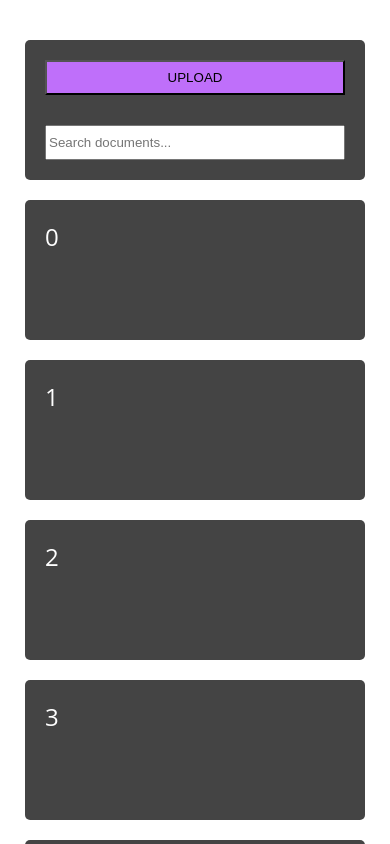
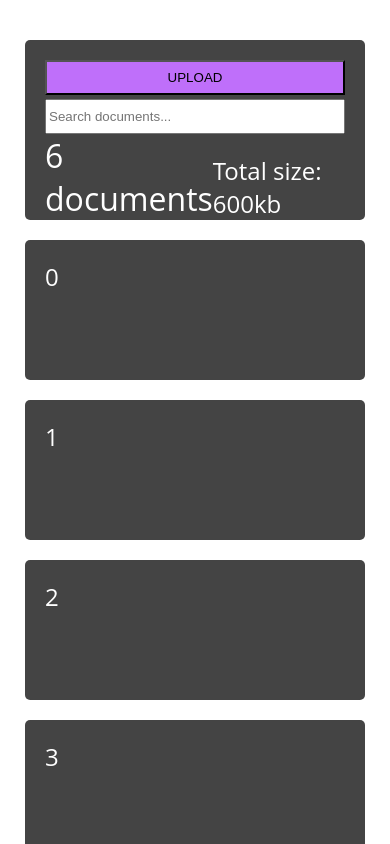
Before and after one commit to hypercodex/photo-upload-app, a Next.js app in the folder app/: page / in a window 390 px wide. Shown: the top 844 px of the page. Built offline with nearby package versions, Linux system fonts and the light colour scheme.

Commit message:
add stats component, improve header responsiveness

```diff
--- a/app/src/components/Header.module.scss
+++ b/app/src/components/Header.module.scss
@@ -2,6 +2,13 @@
 
 .header {
   @extend %sandwichContent;
+  display: flex;
+  flex-direction: column;
+  justify-content: space-between;
+  padding-bottom: 0px !important;
+}
+
+.wrapper {
   display: flex;
   justify-content: space-between;
   @media (max-width: base.$mobileBreak) {
--- a/app/src/components/Header.tsx
+++ b/app/src/components/Header.tsx
@@ -2,16 +2,20 @@ import React from 'react'
 
 import Search from './Search'
 import Button from './Button'
+import Stats from './Stats'
 
 import style from './Header.module.scss'
 
 const Header: React.FC = () => {
   return (
     <header className={ style.header }>
-      <Search />
-      <Button extraClass={style.buttonClass}>
-        Upload
-      </Button>
+      <div className={style.wrapper} >
+        <Search />
+        <Button extraClass={style.buttonClass}>
+          Upload
+        </Button>
+      </div>
+      <Stats docCount={6} aggDocSize={'600kb'} />
     </header>
   )
 }
--- /dev/null
+++ b/app/src/components/Stats.module.scss
@@ -0,0 +1,25 @@
+@use '../styles/base';
+
+.wrapper {
+  display: flex;
+  justify-content: space-between;
+  align-items: flex-end;
+}
+
+
+@mixin fontSizeBreak($fontSize) {
+  @media (min-width: base.$mobileBreak) and (max-width: 699px) {
+    font-size: $fontSize;
+  }
+}
+
+
+.docCount {
+  font-size: 2rem;
+  @include fontSizeBreak(1.5rem);
+}
+
+.aggDocSize {
+  font-size: 1.5rem;
+  @include fontSizeBreak(1.15rem);
+}
--- /dev/null
+++ b/app/src/components/Stats.tsx
@@ -0,0 +1,23 @@
+import React from 'react'
+
+import style from './Stats.module.scss'
+
+interface StatsProps {
+  docCount: number;
+  aggDocSize: string;
+}
+
+const Stats: React.FC<StatsProps> = ({docCount, aggDocSize}) => {
+  return (
+    <div className={style.wrapper}>
+      <div className={style.docCount}>
+        {docCount} documents
+      </div>
+      <div className={style.aggDocSize}>
+        Total size: {aggDocSize}
+      </div>
+    </div>
+  )
+}
+
+export default Stats
--- a/app/src/styles/_base.scss
+++ b/app/src/styles/_base.scss
@@ -8,6 +8,7 @@ $contentGap: 10px;
 $idealContentWidth: ($contentMax - ( 2 * $contentGap )) / 3;
 
 $mobileBreak: 499px;
+$tabletBreak: 830px;
 
 
 %sandwichContent {
```
